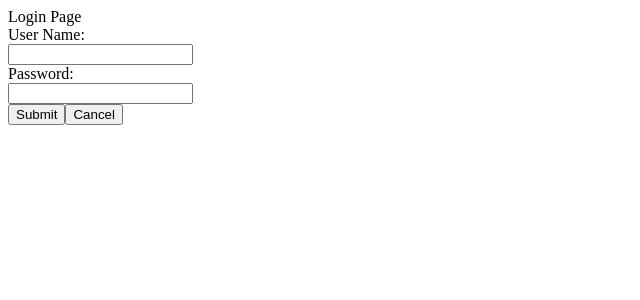
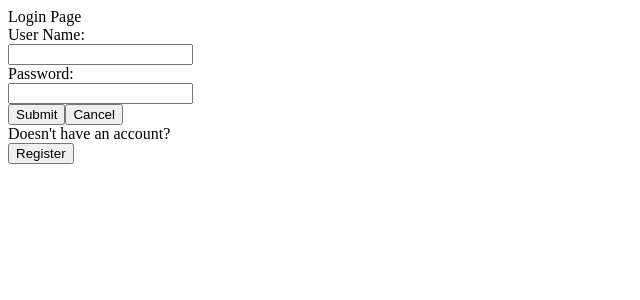
Before and after one commit to yangbyron/galvanize_marketplace, a React (Create React App) app in the folder Frontend/: page / in a window 1280 px wide. Both pictures are taken after a click on the button "Login". Shown: the top 300 px of the page, without its empty margins (0-640 px from the left). Built offline with nearby package versions, Linux system fonts and the light colour scheme; no server answers.

Commit message:
registration page

```diff
--- a/Frontend/src/App.js
+++ b/Frontend/src/App.js
@@ -3,6 +3,7 @@ import FilterBar from "./Components/FilterBar";
 import Header from "./Components/Header";
 import Results from "./Components/Results";
 import Login from "./Components/Login";
+import Register from './Components/Register';
 
 function App() {
   //the items state stores all of the information from the fetch call and the data is used to render all of the items
@@ -11,13 +12,15 @@ function App() {
   //the user can only filter by one "category" at a time
   //the user can only filter by one "priceRange" at a time
   //the user can filter by both "category" and "priceRange" at the same time
-  const [filterBy, setFilterBy] = useState({category: "", priceRange: ""})
-
+  const [filterBy, setFilterBy] = useState({category: "", priceRange: ""});
+  const [registerClick,setRegisterClick]=useState(false);
   const [loginClick,setLoginClick] = useState(false);
   function handleLoginClick(){
     setLoginClick(!loginClick);
   }
-
+  function handleRegisterClick(){
+    setRegisterClick(!registerClick);
+  }
   //this fetch call grabs all of the items in the database and sets that array of objects = to the items state variable
   useEffect(() => {
     fetch("http://localhost:4000/api/items")
@@ -29,7 +32,7 @@ function App() {
 
   return (
     <div className="app">
-    {loginClick?<Login whenuserisclicking={() => {handleLoginClick()
+    {registerClick?<Register cancel={()=>{handleRegisterClick()}}/>:loginClick?<Login clickRegister={()=>{handleRegisterClick()}} whenuserisclicking={()=>{handleLoginClick()
       }}/>:<><Header click={()=>{handleLoginClick()}}/>
       <FilterBar setFilterBy={setFilterBy} filterBy={filterBy}/>
       <Results items={items} filterBy={filterBy}/></>}
--- a/Frontend/src/Components/Login.jsx
+++ b/Frontend/src/Components/Login.jsx
@@ -35,6 +35,10 @@ const Login = (props) => {
         <button>Submit</button>
         <button onClick={props.whenuserisclicking}>Cancel</button>
       </form>
+      <label>
+        Doesn't have an account?
+        <button onClick={props.clickRegister}>Register</button>
+      </label>
     </div>
   )
 }
--- /dev/null
+++ b/Frontend/src/Components/Register.jsx
@@ -0,0 +1,29 @@
+import React from "react";
+const Register = (props) => {
+    function handleSubmit(e) {
+        e.preventDefault();
+        if (e.target[1].value !== e.target[2].value) {
+            alert('passwords don\'t match, please try again!');
+        } else {
+            console.log('username: ' + e.target[0].value);
+            //delete the following two lines after feature implemented
+            console.log('password: ' + e.target[1].value);
+            console.log('confirmed password: ' + e.target[2].value);
+            console.log('is_seller: ' + e.target[3].value)
+        }
+    }
+    return (
+        <form onSubmit={handleSubmit}>
+            <input type='email' placeholder="username" required />
+            <input type='password' placeholder="password" required />
+            <input type='password' placeholder="confirm password" required />
+            <select required defaultValue={false}>
+                <option value={false}>buyer</option>
+                <option value={true}>seller</option>
+            </select>
+            <input type='submit' />
+            <button onClick={props.cancel}>Cancel</button>
+        </form>
+    )
+}
+export default Register
```
